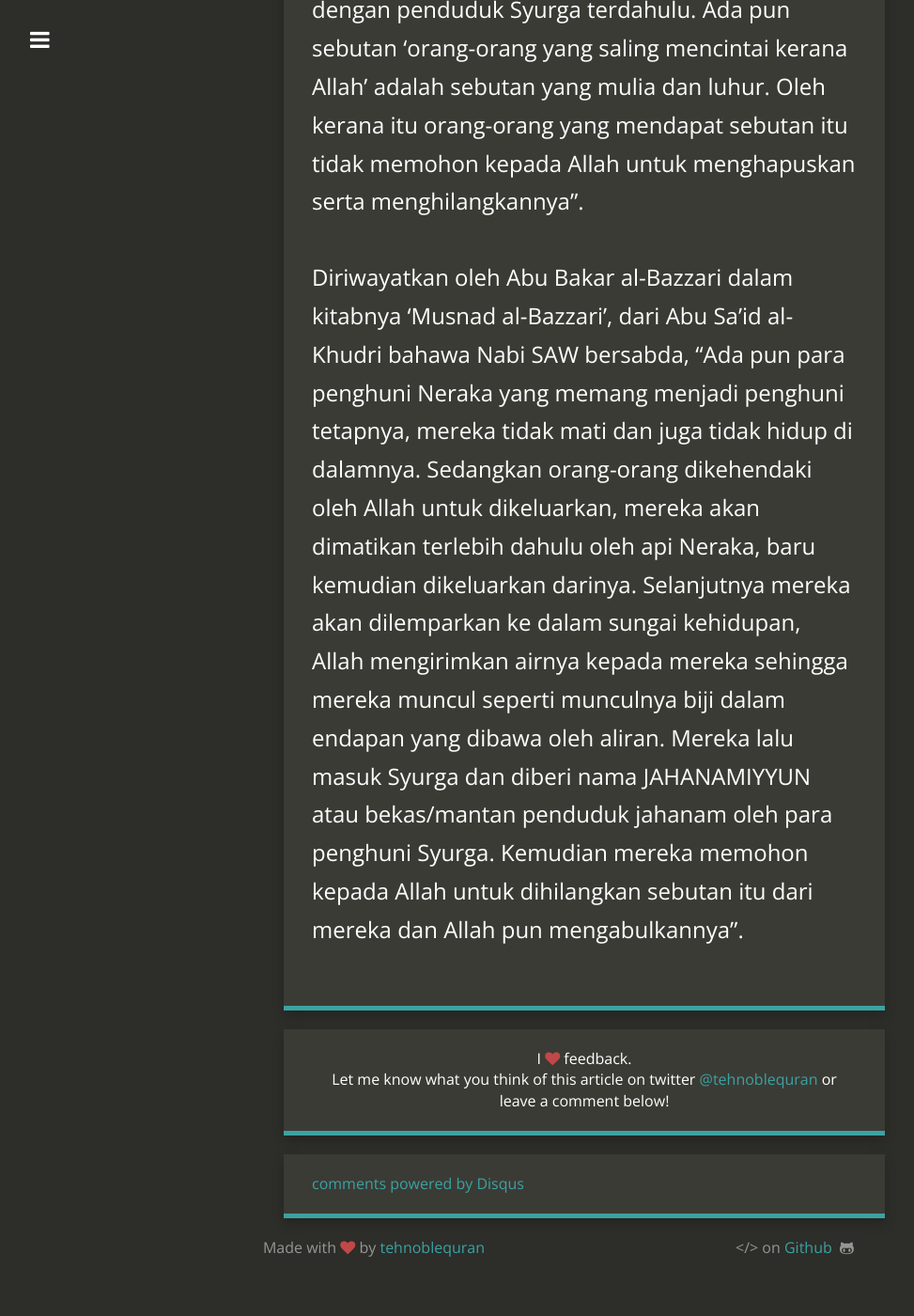
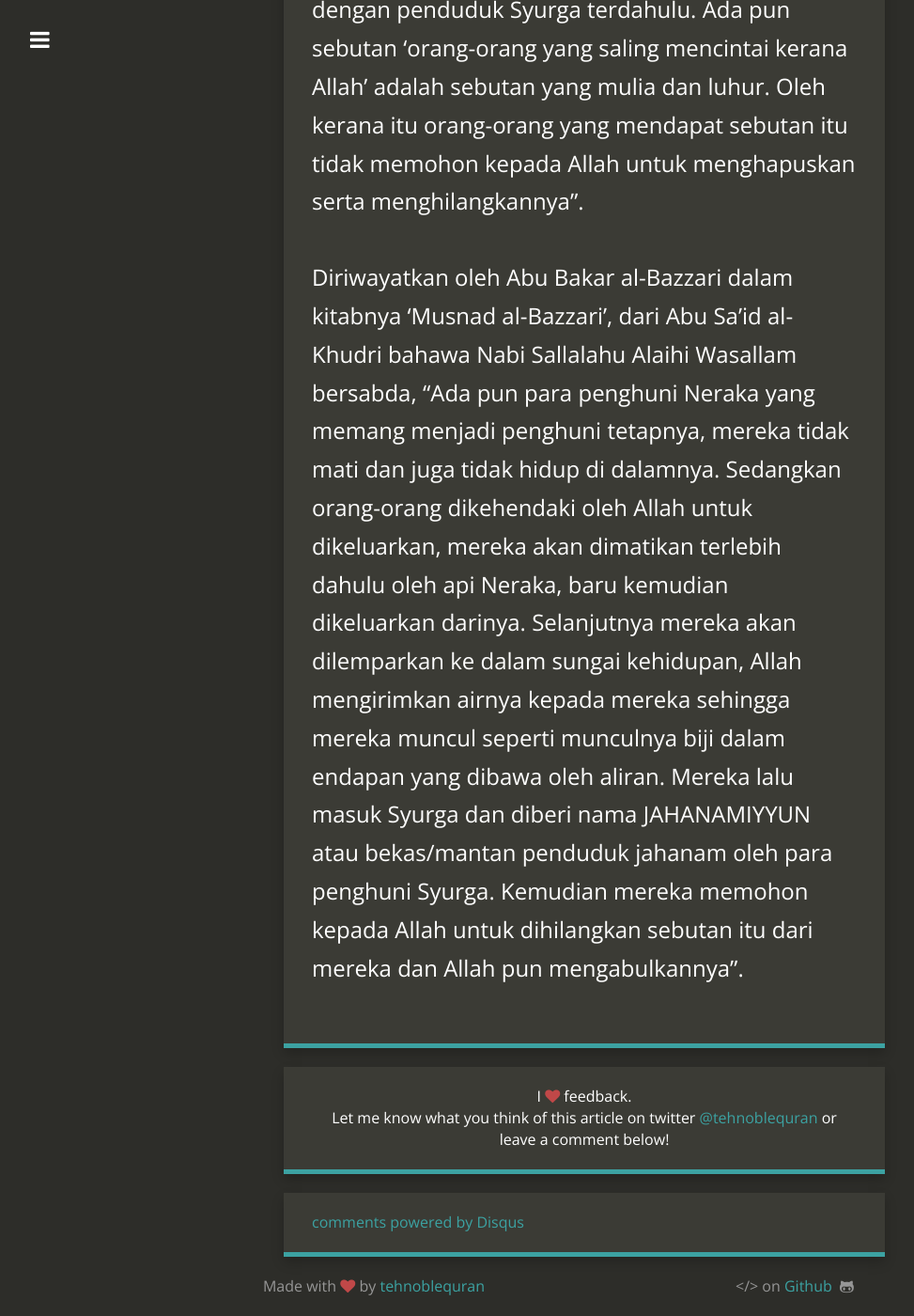
Before and after one commit to kedamaian/swsyafiq, a Jekyll site: the page built from _posts/2012-07-16-bekas-penghuni-neraka.md, in a window 1280 px wide and 1400 px high, scrolled down 2195 px. Shown: the whole window at 94% size, without its empty margins (18-991 px from the left). Built offline with Jekyll 4.4.1, drawn with Linux system fonts in a browser that asks for light colours; nearby versions of some CDN libraries; comment, search, counter and statistics services are not loaded; before the commit the page ends 3554 px from its top, so only the background shows below that; some of the changed text lies outside the part shown.

Commit message:
Update 2012-07-16-bekas-penghuni-neraka.md

```diff
--- a/_posts/2012-07-16-bekas-penghuni-neraka.md
+++ b/_posts/2012-07-16-bekas-penghuni-neraka.md
@@ -6,12 +6,12 @@
 categories:
   - Tazkirah
 ---
-Dari Anas bahawa Nabi SAW bersabda, “Ada satu kaum yang akan keluar dari Neraka setelah dia dijilat oleh apinya, lalu setelah mereka masuk Syurga, para penghuni Syurga memanggil mereka Jahanamiyyun (bekas penghuni Jahanam)”. (HR. Bukhari)
+Dari Anas bahawa Nabi Sallalahu Alaihi Wasallam bersabda, “Ada satu kaum yang akan keluar dari Neraka setelah dia dijilat oleh apinya, lalu setelah mereka masuk Syurga, para penghuni Syurga memanggil mereka Jahanamiyyun (bekas penghuni Jahanam)”. (HR. Bukhari)
 
-Dari Imran bin Hashin bahawa Nabi SAW bersabda, “Sesungguhnya berkat syafaatku akan keluar dari Neraka satu kaum yang disebut Jahanamiyyun”. (HR. Tirmidzi)
+Dari Imran bin Hashin bahawa Nabi Sallalahu Alaihi Wasallam bersabda, “Sesungguhnya berkat syafaatku akan keluar dari Neraka satu kaum yang disebut Jahanamiyyun”. (HR. Tirmidzi)
 
 Disebut di dalam hadis dari Jabir, “...Setelah orang-orang yang mendapat syafaat dikeluarkan dari Neraka, Allah Yang Maha Memberkati lagi Maha Tinggi berfirman, “Akulah Allah !. Aku mengeluarkan mereka kerana Ilmu dan Rahmat Ku”. Allah kemudiannya mengeluarkan mereka dalam jumlah yang berlipat ganda dan pada leher mereka tertulis, ‘Orang-orang yang dimerdekakan oleh Allah Yang Maha Mulia lagi Maha Agung’. Mereka kemudian dimasukkan ke dalam Syurga dan disana mereka diberi nama al-Jahanamiyyun”.
 
 Diriwayatkan oleh Abu Muhammad alias Abdul Wahab atau lebih dikenali dengan panggilan Ibnu Rawahah, dari al- Hafiz as- Salafi, dari al-Hajib alias Abu Hasan Ibnu Allaf, dari Abu Qasim bin Busyran, dari al-Ajiri alias Abu Bakar Muhammad ibnu Husin, dari Abu Ali al-Hasan bin Muhammad bin Syu’bah al-Anshari, dari Ali bin Muslim ath-Thusi, dari Marwan bin Mu’awiyah, dari Amr bin Rifi’ah ar-Rab’i, dari Abu Nadhrah, dari Abu Sa’id al-Khudri bahawa Rasulullah bersabda: “Sesungguhnya penghuni Neraka dia ada yang kekal penghuni Neraka dimana mereka itu tidak mati dan tidak juga hidup di dalamnya. Juga terdapat penghuninya yang akan dikeluarkan darinya, iaitu ketika mereka jatuh ke dalamnya lalu menjadi rentung. Setelah mendapat Izin (Iradah) Allah, mereka lalu dikeluarkan dan dilemparkan ke dalam sungai kehidupan. Para penghuni Syurga lalu menyiramkan air kepada mereka, sehingga mereka tumbuh (hidup). Setelah mereka masuk Syurga dan mendapat panggilan Jahanamiyyun, mereka memohon kepada Allah Yang Maha Penyayang untuk menghilangkan sebutan itu. Allah kemudian mengkabulkan permintaan mereka, lalu mereka bergabung dengan penduduk Syurga terdahulu. Ada pun sebutan ‘orang-orang yang saling mencintai kerana Allah’ adalah sebutan yang mulia dan luhur. Oleh kerana itu orang-orang yang mendapat sebutan itu tidak memohon kepada Allah untuk menghapuskan serta menghilangkannya”.
 
-Diriwayatkan oleh Abu Bakar al-Bazzari dalam kitabnya ‘Musnad al-Bazzari’, dari Abu Sa’id al-Khudri bahawa Nabi SAW bersabda, “Ada pun para penghuni Neraka yang memang menjadi penghuni tetapnya, mereka tidak mati dan juga tidak hidup di dalamnya. Sedangkan orang-orang dikehendaki oleh Allah untuk dikeluarkan, mereka akan dimatikan terlebih dahulu oleh api Neraka, baru kemudian dikeluarkan darinya. Selanjutnya mereka akan dilemparkan ke dalam sungai kehidupan, Allah mengirimkan airnya kepada mereka sehingga mereka muncul seperti munculnya biji dalam endapan yang dibawa oleh aliran. Mereka lalu masuk Syurga dan diberi nama JAHANAMIYYUN atau bekas/mantan penduduk jahanam oleh para penghuni Syurga. Kemudian mereka memohon kepada Allah untuk dihilangkan sebutan itu dari mereka dan Allah pun mengabulkannya”.
+Diriwayatkan oleh Abu Bakar al-Bazzari dalam kitabnya ‘Musnad al-Bazzari’, dari Abu Sa’id al-Khudri bahawa Nabi Sallalahu Alaihi Wasallam bersabda, “Ada pun para penghuni Neraka yang memang menjadi penghuni tetapnya, mereka tidak mati dan juga tidak hidup di dalamnya. Sedangkan orang-orang dikehendaki oleh Allah untuk dikeluarkan, mereka akan dimatikan terlebih dahulu oleh api Neraka, baru kemudian dikeluarkan darinya. Selanjutnya mereka akan dilemparkan ke dalam sungai kehidupan, Allah mengirimkan airnya kepada mereka sehingga mereka muncul seperti munculnya biji dalam endapan yang dibawa oleh aliran. Mereka lalu masuk Syurga dan diberi nama JAHANAMIYYUN atau bekas/mantan penduduk jahanam oleh para penghuni Syurga. Kemudian mereka memohon kepada Allah untuk dihilangkan sebutan itu dari mereka dan Allah pun mengabulkannya”.
```
